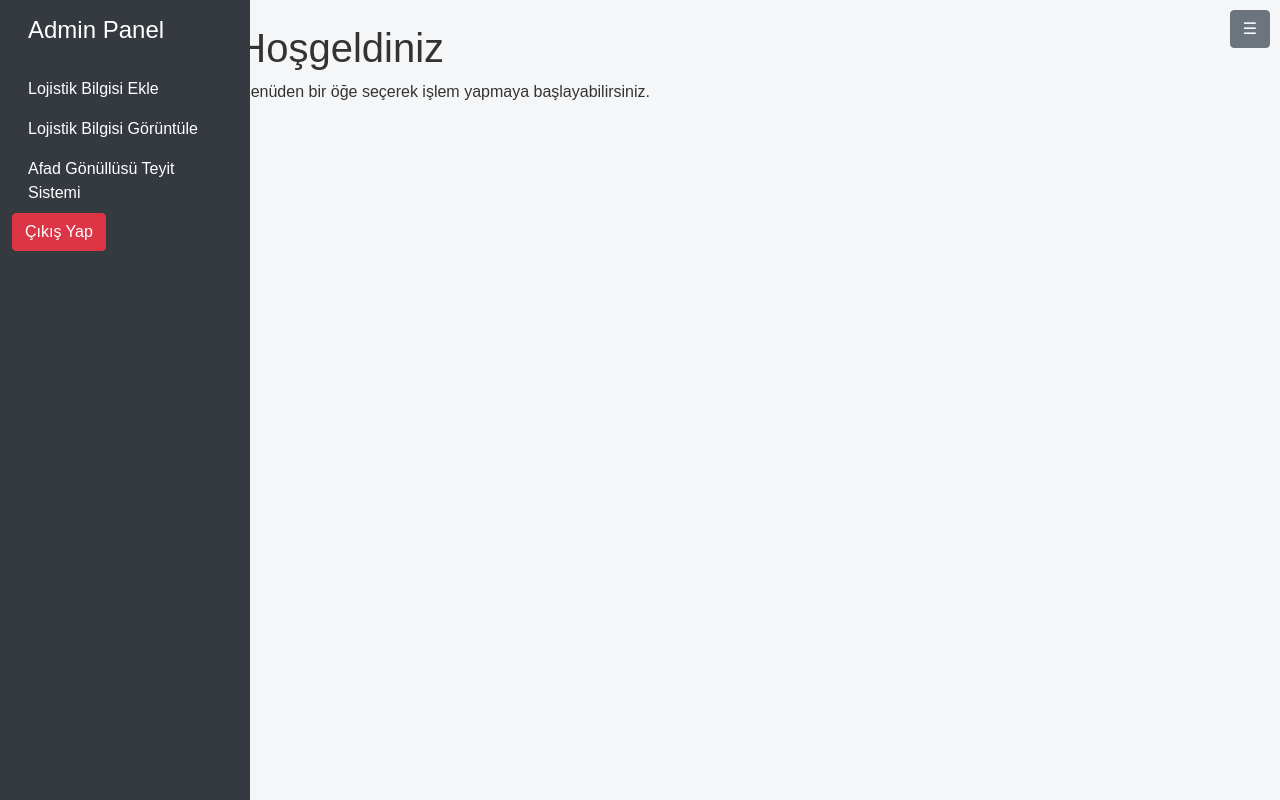
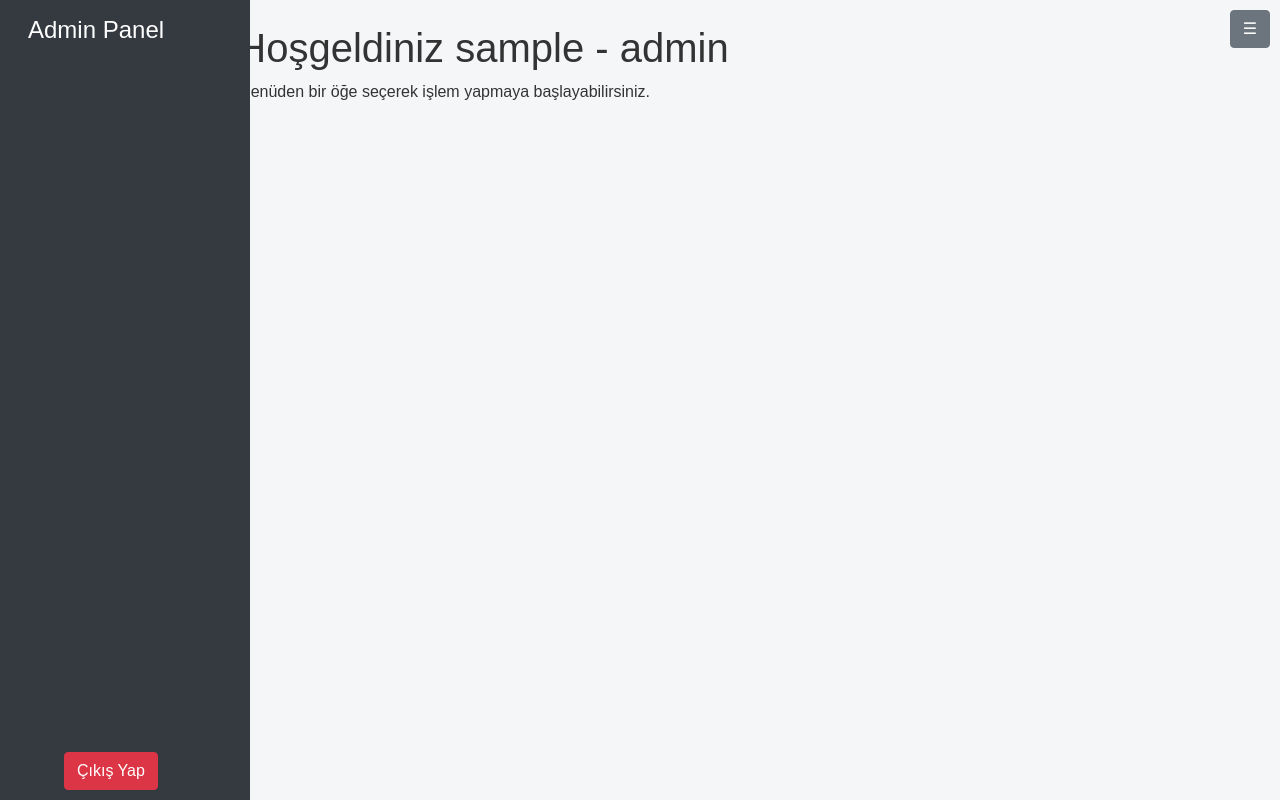
Before and after one commit to Zeltech-Akbank/ZeltechApp, a Flask app: page /admin_panel in a window 1280 px wide. Run offline with Flask 3, Linux system fonts and the light colour scheme; the visitor is signed in with stand-in values (Sample User, id 1).

Commit message:
User Information was kept as a Session in the Application and the Menu was Displayed accordingly.

```diff
--- a/Zeltech/views.py
+++ b/Zeltech/views.py
@@ -2,7 +2,7 @@ from functools import wraps
 
 from flask import current_app, render_template, request, redirect, url_for, flash, session
 from flask_socketio import SocketIO
-from . import chat, app, auth
+from . import chat, app
 from flask import jsonify
 from .controllers import Settings, ChatSession, RequestManager
 from .models import FormEntry, AidsOnVehicle, Users, db
@@ -61,7 +61,8 @@ def admin_access_required(view_func):
 @admin_access_required
 def admin_panel():
     username = session['username']
-    return render_template('admin_panel.html', username=username)
+    user_role = session['user_role']
+    return render_template('admin_panel.html', username=username, user_role=user_role)
 
 
 @app.route('/login', methods=['GET', 'POST'])
@@ -70,9 +71,10 @@ def login():
         username = request.form['username']
         password = request.form['password']
         user = Users.query.filter_by(username=username).first()
-
         if user is not None and user.password == password:
             session['username'] = user.username  # Kullanıcının adını oturumda sakla
+            session['user_role'] = " ".join(str(user.role).split('.')[1].split('_'))  # Kullanıcının adını oturumda sakla
+
             flash('Giriş başarılı!', 'success')
             return redirect(url_for('app.admin_panel'))
         else:
@@ -84,6 +86,8 @@ def login():
 @app.route('/logout', methods=['GET', 'POST'])
 def logout():
     session.pop('username', None)
+    session.pop('user_role', None)
+
     session.clear()
     return redirect(url_for('app.login'))
 
--- a/static/css/admin_panel.css
+++ b/static/css/admin_panel.css
@@ -42,3 +42,10 @@ main {
     bottom: 0; /* Altta sonlanması için */
     min-height: 100vh;
 }
+
+#logoutButton {
+    position: fixed;
+    bottom: 10px;
+    left: 5%;
+    z-index: 9999;
+}
--- a/static/js/admin_panel.js
+++ b/static/js/admin_panel.js
@@ -57,4 +57,17 @@ document.getElementById("sidebarToggle").addEventListener("click", function() {
     }
 });
 
+// Çıkış yap düğmesine tıklanınca
+document.getElementById("logoutButton").addEventListener("click", function() {
+    $.ajax({
+        url: '/logout',
+        type: 'POST',
+        success: function(response) {
+            window.location.href = '/login';
+        },
+        error: function() {
+            console.log('Çıkış yapılırken bir hata oluştu.');
+        }
+    });
+});
 console.log("JS dosyası yüklendi!");
--- a/templates/admin_panel.html
+++ b/templates/admin_panel.html
@@ -16,17 +16,25 @@
                 <h4>Admin Panel</h4>
             </div>
             <ul class="nav flex-column">
+    {% if user_role == "AFAD YETKILISI" or user_role == "STK UYESI" %}
         <li class="nav-item">
             <a class="nav-link active" id="menu1" href="#">Lojistik Bilgisi Ekle</a>
         </li>
+    {% endif %}
+
+    {% if user_role == "AFAD YETKILISI" %}
         <li class="nav-item">
             <a class="nav-link" id="menu2" href="#">Lojistik Bilgisi Görüntüle</a>
         </li>
+    {% endif %}
+
+    {% if user_role == "AFAD YETKILISI" or user_role == "AFAD GONULLUSU" %}
         <li class="nav-item">
             <a class="nav-link" id="menu3" href="#">Afad Gönüllüsü Teyit Sistemi</a>
         </li>
+    {% endif %}
 </ul>
-            <div>
+            <div class="d-flex justify-content-center align-items-center">
                 <button id="logoutButton" class="btn btn-danger">Çıkış Yap</button>
             </div>
         </nav>
@@ -34,7 +42,7 @@
         <!-- Main Content -->
         <main class="col-md-9 ms-sm-auto col-lg-10 px-md-4 py-4">
             <div id="content">
-                <h1>Hoşgeldiniz</h1>
+                <h1>Hoşgeldiniz {{ username }} - {{ user_role }}</h1>
                 <p>Menüden bir öğe seçerek işlem yapmaya başlayabilirsiniz.</p>
             </div>
         </main>
@@ -44,21 +52,7 @@
 <script src="https://cdn.jsdelivr.net/npm/bootstrap@5.1.3/dist/js/bootstrap.bundle.min.js"></script>
 <script src="../static/js/admin_panel.js"></script>
     <script>
-    // Çıkış yap düğmesine tıklanınca
-    document.getElementById("logoutButton").addEventListener("click", function() {
-        // Oturumu sonlandırmak için bir istek gönder
-        $.ajax({
-            url: '/logout', // Oturumu sonlandıran bir URL endpoint'i oluşturmalısınız
-            type: 'POST',
-            success: function(response) {
-                // Oturum sonlandırıldığında kullanıcıyı login sayfasına yönlendir
-                window.location.href = '/login'; // Login sayfasının URL'sini güncelleyin
-            },
-            error: function() {
-                console.log('Çıkış yapılırken bir hata oluştu.');
-            }
-        });
-    });
+
 </script>
 
 {% endblock %}
```
Lines whose indentation alone changed are shown as unchanged.
